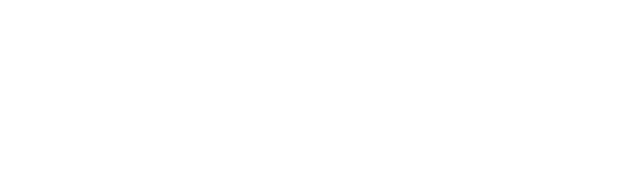
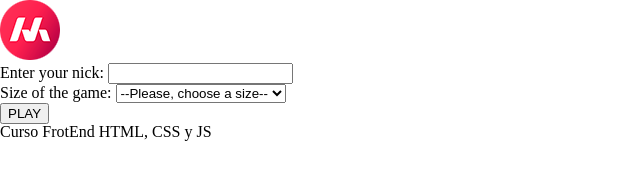
Before and after one commit to rorro6787/rorro6787.github.io, a plain HTML site: page index.html in a window 1280 px wide. Shown: the whole page, without its empty margins (0-640 px from the left). Drawn offline with Linux system fonts and the light colour scheme.

Commit message:
Formulary display available

```diff
--- /dev/null
+++ b/css/reset.css
@@ -0,0 +1,48 @@
+/* http://meyerweb.com/eric/tools/css/reset/
+   v2.0 | 20110126
+   License: none (public domain)
+*/
+
+html, body, div, span, applet, object, iframe,
+h1, h2, h3, h4, h5, h6, p, blockquote, pre,
+a, abbr, acronym, address, big, cite, code,
+del, dfn, em, img, ins, kbd, q, s, samp,
+small, strike, strong, sub, sup, tt, var,
+b, u, i, center,
+dl, dt, dd, ol, ul, li,
+fieldset, form, label, legend,
+table, caption, tbody, tfoot, thead, tr, th, td,
+article, aside, canvas, details, embed,
+figure, figcaption, footer, header, hgroup,
+menu, nav, output, ruby, section, summary,
+time, mark, audio, video {
+	margin: 0;
+	padding: 0;
+	border: 0;
+	font-size: 100%;
+	font: inherit;
+	vertical-align: baseline;
+}
+/* HTML5 display-role reset for older browsers */
+article, aside, details, figcaption, figure,
+footer, header, hgroup, menu, nav, section {
+	display: block;
+}
+body {
+	line-height: 1;
+}
+ol, ul {
+	list-style: none;
+}
+blockquote, q {
+	quotes: none;
+}
+blockquote:before, blockquote:after,
+q:before, q:after {
+	content: '';
+	content: none;
+}
+table {
+	border-collapse: collapse;
+	border-spacing: 0;
+}
--- a/index.html
+++ b/index.html
@@ -5,8 +5,38 @@
     <meta http-equiv="X-UA-Compatible" content="IE=edge">
     <meta name="viewport" content="width=device-width, initial-scale=1.0">
     <title>Masterdots Game</title>
+    <link rel="stylesheet" href="/css/reset.css">
+    <link rel="stylesheet" href="/css/estilos.css">
 </head>
 <body>
-
+    <!--CABECERA-->
+    <header>
+        <img src="/media/logo.png" alt="Logo MasterDots">
+    </header>
+    <!--MAIN-->
+    <main>
+        <form action="#">
+            <div class="itemform">
+              <label for="nick">Enter your nick: </label>
+              <input type="text" name="nick" id="nick" required>
+            </div>
+            <div class="intemform">
+              <label for="tamano">Size of the game: </label>
+              <select name="tamano" id="tamano">
+                <option value="">--Please, choose a size--</option>
+                <option value="1">4x4</option>
+                <option value="2">5x5</option>
+                <option value="3">6x6</option>
+              </select>
+            </div>
+            <div class="itermform">
+              <input type="submit" value="PLAY">
+            </div>
+          </form>
+    </main>
+    <!--FOOTER-->
+    <footer>
+        <p>Curso FrotEnd HTML, CSS y JS</p>
+    </footer>
 </body>
 </html>
```
Also changed, not shown: css/estilos.css (added), media/logo.png (added), 3 other files.
